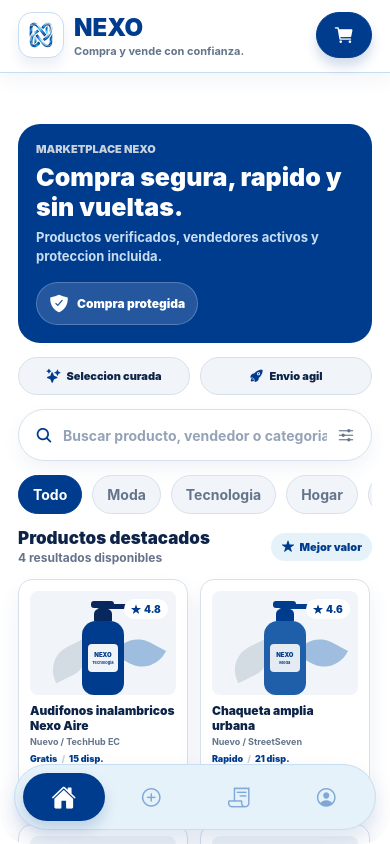
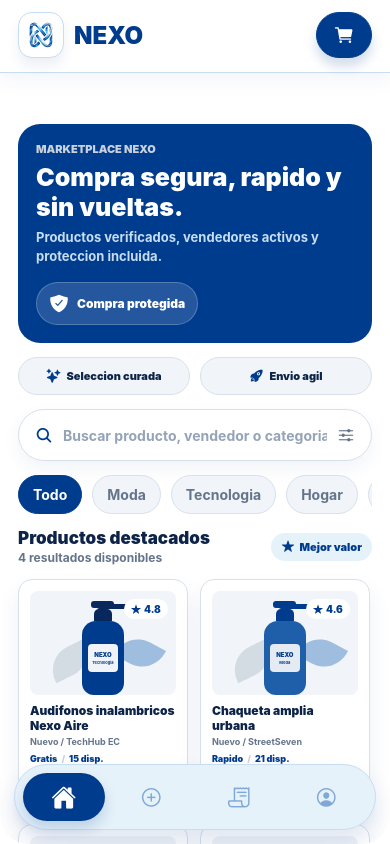
Before and after one commit to Walthergl66/nexo, a React Native app in the folder frontend/: screen / in a window 390 px wide. Built offline with nearby package versions, Linux system fonts and the light colour scheme.

Commit message:
feat: eliminar subtítulo de encabezado en la pantalla principal

```diff
--- a/frontend/App.tsx
+++ b/frontend/App.tsx
@@ -330,7 +330,6 @@ export default function App() {
               <BrandLogo />
               <View>
                 <Text style={styles.headerTitle}>NEXO</Text>
-                <Text style={styles.headerSubtitle}>Compra y vende con confianza.</Text>
               </View>
             </View>
             <Animated.View style={{ transform: [{ scale: cartPulse }] }}>
```
